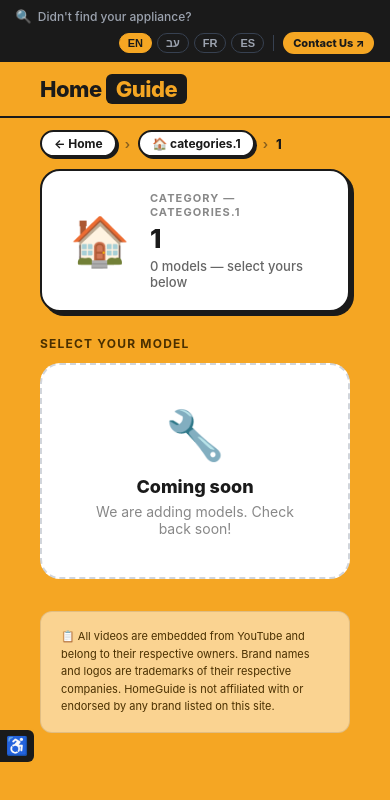
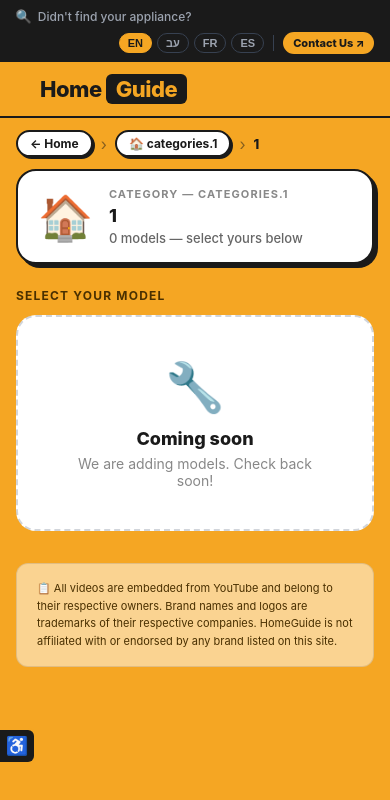
Before and after one commit to boazlupu82/appliance-guide, a Next.js app: page /1/1/1 in a window 390 px wide. Shown: the top 800 px of the page. Built offline with nearby package versions, Linux system fonts and the light colour scheme.

Commit message:
fix mobile model page layout

```diff
--- a/app/[locale]/[category]/[brand]/page.tsx
+++ b/app/[locale]/[category]/[brand]/page.tsx
@@ -275,13 +275,11 @@
         <div style={{ background: '#F5A623', minHeight: '100vh', paddingBottom: 40 }}>
 
             {/* Breadcrumb */}
-            <div style={{
-                padding: '12px 40px',
+            <div className="page-pad" style={{
+                paddingTop: 12, paddingBottom: 12,
                 display: 'flex',
                 alignItems: 'center',
                 gap: 8,
-                fontSize: 13,
-                fontWeight: 600,
                 flexWrap: 'wrap' as const,
             }}>
                 <Link href={`/${locale}`} style={{
@@ -290,6 +288,7 @@
                     borderRadius: 20, padding: '4px 12px',
                     fontSize: 12, fontWeight: 700,
                     boxShadow: '2px 2px 0 #1A1A1A',
+                    whiteSpace: 'nowrap' as const,
                 }}>
                     ← {t('nav.home')}
                 </Link>
@@ -300,27 +299,28 @@
                     borderRadius: 20, padding: '4px 12px',
                     fontSize: 12, fontWeight: 700,
                     boxShadow: '2px 2px 0 #1A1A1A',
+                    whiteSpace: 'nowrap' as const,
                 }}>
                     {emoji} {categoryName}
                 </Link>
                 <span style={{ opacity: 0.5 }}>›</span>
-                <span style={{ fontWeight: 800 }}>{brandName}</span>
+                <span style={{ fontWeight: 800, fontSize: 13 }}>{brandName}</span>
             </div>
 
             {/* Header card */}
+            <div className="page-pad" style={{ marginBottom: 24 }}>
                 <div style={{
-                margin: '0 40px 24px',
                     background: '#fff',
                     border: '2.5px solid #1A1A1A',
                     borderRadius: 20,
-                padding: '20px 28px',
+                    padding: '16px 20px',
                     display: 'flex',
                     alignItems: 'center',
-                gap: 20,
+                    gap: 16,
                     boxShadow: '4px 4px 0 #1A1A1A',
                 }}>
-                <div style={{ fontSize: 48, lineHeight: 1 }}>{emoji}</div>
-                <div>
+                    <div style={{ fontSize: 44, lineHeight: 1, flexShrink: 0 }}>{emoji}</div>
+                    <div style={{ minWidth: 0 }}>
                         <div style={{
                             fontSize: 11, fontWeight: 700, color: '#888',
                             textTransform: 'uppercase' as const,
@@ -328,7 +328,10 @@
                         }}>
                             {t('brand.category')} — {categoryName}
                         </div>
-                    <div style={{ fontSize: 26, fontWeight: 800, color: '#1A1A1A', marginBottom: 4 }}>
+                        <div style={{
+                            fontSize: 'clamp(18px, 4vw, 26px)',
+                            fontWeight: 800, color: '#1A1A1A', marginBottom: 4,
+                        }}>
                             {brandName}
                         </div>
                         <div style={{ fontSize: 13, color: '#666', fontWeight: 500 }}>
@@ -336,9 +339,10 @@
                         </div>
                     </div>
                 </div>
+            </div>
 
             {/* Section label */}
-            <div style={{ padding: '0 40px 12px' }}>
+            <div className="page-pad" style={{ paddingBottom: 12 }}>
                 <p style={{
                     fontSize: 12, fontWeight: 700, color: '#4A3000',
                     textTransform: 'uppercase' as const, letterSpacing: '0.1em',
@@ -347,14 +351,9 @@
                 </p>
             </div>
 
-            {/* Models Grid */}
+            {/* Models Grid — 1 col mobile, 2 col tablet, 3 col desktop */}
             {modelsWithVideos.length > 0 ? (
-                <div style={{
-                    display: 'grid',
-                    gridTemplateColumns: 'repeat(3, 1fr)',
-                    gap: 14,
-                    padding: '0 40px',
-                }}>
+                <div className="model-grid page-pad">
                     {modelsWithVideos.map((model, index) => (
                         <div
                             key={index}
@@ -375,7 +374,7 @@
                                 />
                             ) : (
                                 <div style={{
-                                    height: 160, background: '#F3F4F6',
+                                    height: 180, background: '#F3F4F6',
                                     display: 'flex', alignItems: 'center',
                                     justifyContent: 'center',
                                     fontSize: 13, color: '#9CA3AF', fontWeight: 600,
@@ -386,7 +385,8 @@
 
                             <div style={{ padding: '14px 16px 6px' }}>
                                 <div style={{
-                                    fontSize: 16, fontWeight: 800,
+                                    fontSize: 'clamp(14px, 3vw, 16px)',
+                                    fontWeight: 800,
                                     color: '#1A1A1A', marginBottom: 6,
                                 }}>
                                     {model.name}
@@ -415,21 +415,22 @@
                                 {model.instructions?.map((step: string, i: number) => (
                                     <div key={i} style={{
                                         display: 'flex', gap: 10,
-                                        marginBottom: 8, alignItems: 'flex-start',
+                                        marginBottom: 10, alignItems: 'flex-start',
                                     }}>
                                         <div style={{
-                                            width: 24, height: 24, borderRadius: '50%',
+                                            width: 26, height: 26, borderRadius: '50%',
                                             background: strip, border: '2px solid #1A1A1A',
                                             display: 'flex', alignItems: 'center',
                                             justifyContent: 'center',
-                                            fontSize: 11, fontWeight: 800,
+                                            fontSize: 12, fontWeight: 800,
                                             color: '#fff', flexShrink: 0, marginTop: 1,
                                         }}>
                                             {i + 1}
                                         </div>
                                         <div style={{
-                                            fontSize: 13, color: '#374151',
-                                            lineHeight: 1.5, fontWeight: 500,
+                                            fontSize: 'clamp(13px, 2vw, 14px)',
+                                            color: '#374151',
+                                            lineHeight: 1.6, fontWeight: 500,
                                         }}>
                                             {step}
                                         </div>
@@ -440,8 +441,8 @@
                     ))}
                 </div>
             ) : (
+                <div className="page-pad">
                     <div style={{
-                    margin: '0 40px',
                         background: '#fff',
                         border: '2.5px dashed #D1D5DB',
                         borderRadius: 20,
@@ -456,11 +457,12 @@
                             {t('brand.comingSoonDesc')}
                         </div>
                     </div>
+                </div>
             )}
 
             {/* Legal disclaimer */}
+            <div className="page-pad" style={{ marginTop: 32 }}>
                 <div style={{
-                margin: '32px 40px 0',
                     padding: '16px 20px',
                     background: 'rgba(255,255,255,0.5)',
                     borderRadius: 12,
@@ -472,5 +474,6 @@
                     📋 {t('brand.disclaimer')}
                 </div>
             </div>
+        </div>
     );
 }
```
Lines whose indentation alone changed are shown as unchanged.
